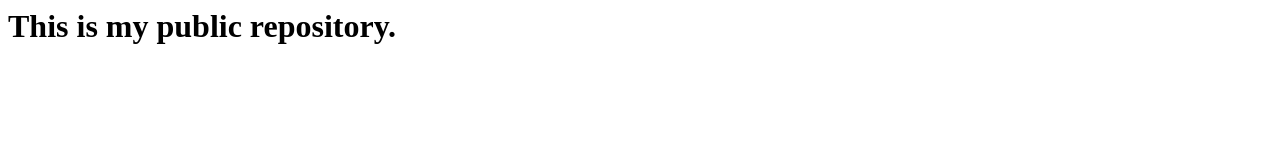
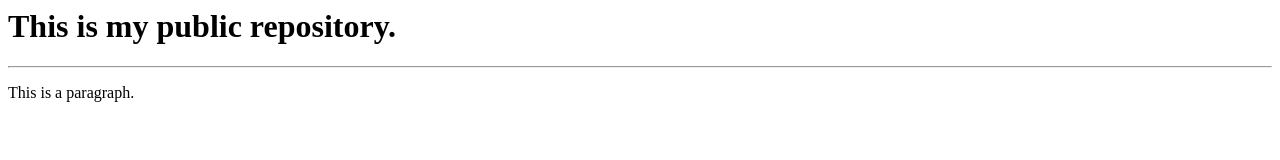
Before and after one commit to sscarlets/sscarlets.github.io, a plain HTML site: page index.html in a window 1280 px wide. Drawn offline with Linux system fonts and the light colour scheme.

Commit message:
Added a new paragraph

```diff
--- a/index.html
+++ b/index.html
@@ -4,5 +4,7 @@
   </head>
   <body>
     <h1>This is my public repository.</h1>
+    <hr>
+    <p>This is a paragraph.</p>
   </body>
 </html>
```
